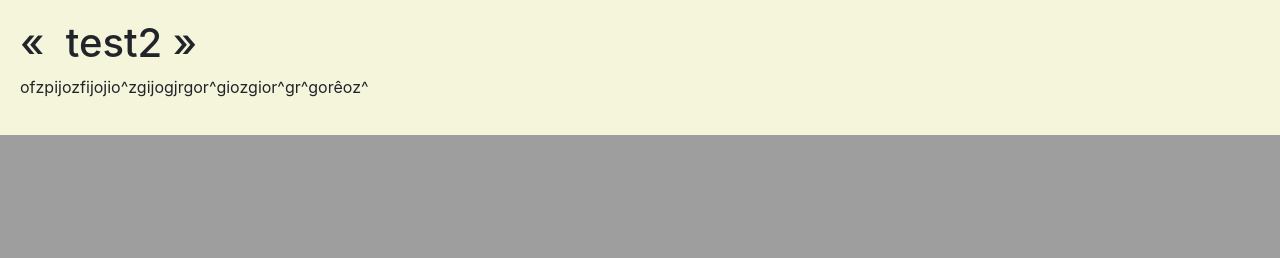
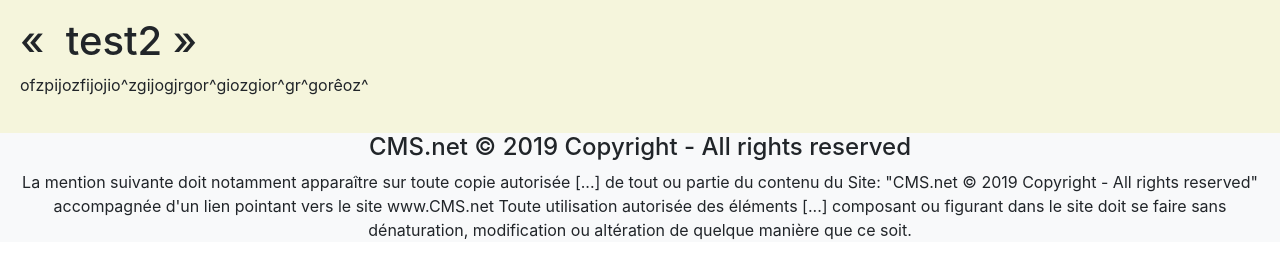
Before and after one commit to LienardEdwin/CMS, a Django app: page / in a window 1280 px wide. Shown: the part 2239-2497 px from the top of the page. Before the commit the page ends 2374 px from the top, so only its background shows below. Run offline with Django 3.2, Linux system fonts and the light colour scheme; data comes from the database, SQL or seed files in the repository; some libraries are stand-ins or nearby versions.

Commit message:
Footer + petite modifs

```diff
--- a/projetCMS/CMS/templates/index.html
+++ b/projetCMS/CMS/templates/index.html
@@ -9,12 +9,12 @@
 </head>
 
 <body>
-    <nav class="navbar navbar-expand-lg navbar-light bg-dark">
+    <nav class="navbar navbar-expand-lg navbar-dark bg-dark">
         <button class="navbar-toggler" type="button" data-toggle="collapse" data-target="#navbarTogglerDemo03"
             aria-controls="navbarTogglerDemo03" aria-expanded="false" aria-label="Toggle navigation">
             <span class="navbar-toggler-icon"></span>
         </button>
-        <a class="navbar-brand" href="#"><img src="https://www.mekoowebdesign.com.au/upload/files/blog/cms.png" width="10%" height="10%"></a>
+        <a class="navbar-brand" href="#">CMS</a>
 
         <div class="collapse navbar-collapse" id="navbarTogglerDemo03">
             <ul class="navbar-nav mr-auto mt-2 mt-lg-0">
@@ -24,7 +24,7 @@
             </ul>
             <form class="form-inline my-2 my-lg-0">
                 <input class="form-control mr-sm-2" type="search" placeholder="Search" aria-label="Search">
-                <button class="btn btn-outline-success my-2 my-sm-0" type="submit">Search</button>
+                <button class="btn btn-outline-primary my-2 my-sm-0" type="submit">Search</button>
             </form>
         </div>
     </nav>
@@ -41,10 +41,16 @@
         </div>
     </div>
     </div>
+    {% endfor %}
+    <div class="container-fluid bg-light" style="text-align: center">
+        <h4>CMS.net © 2019 Copyright - All rights reserved </h4>
 
+        <p>La mention suivante doit notamment apparaître sur toute copie autorisée
+                [...] de tout ou partie du
+                contenu du Site: "CMS.net © 2019 Copyright - All rights reserved" accompagnée d'un lien pointant vers le site www.CMS.net Toute utilisation autorisée des éléments
+                [...] composant ou figurant dans le site doit se faire sans dénaturation, modification ou altération de quelque manière que ce soit.</p>
 
-    {% endfor %}
-
+    </div>
 </body>
 
 </html>
```
